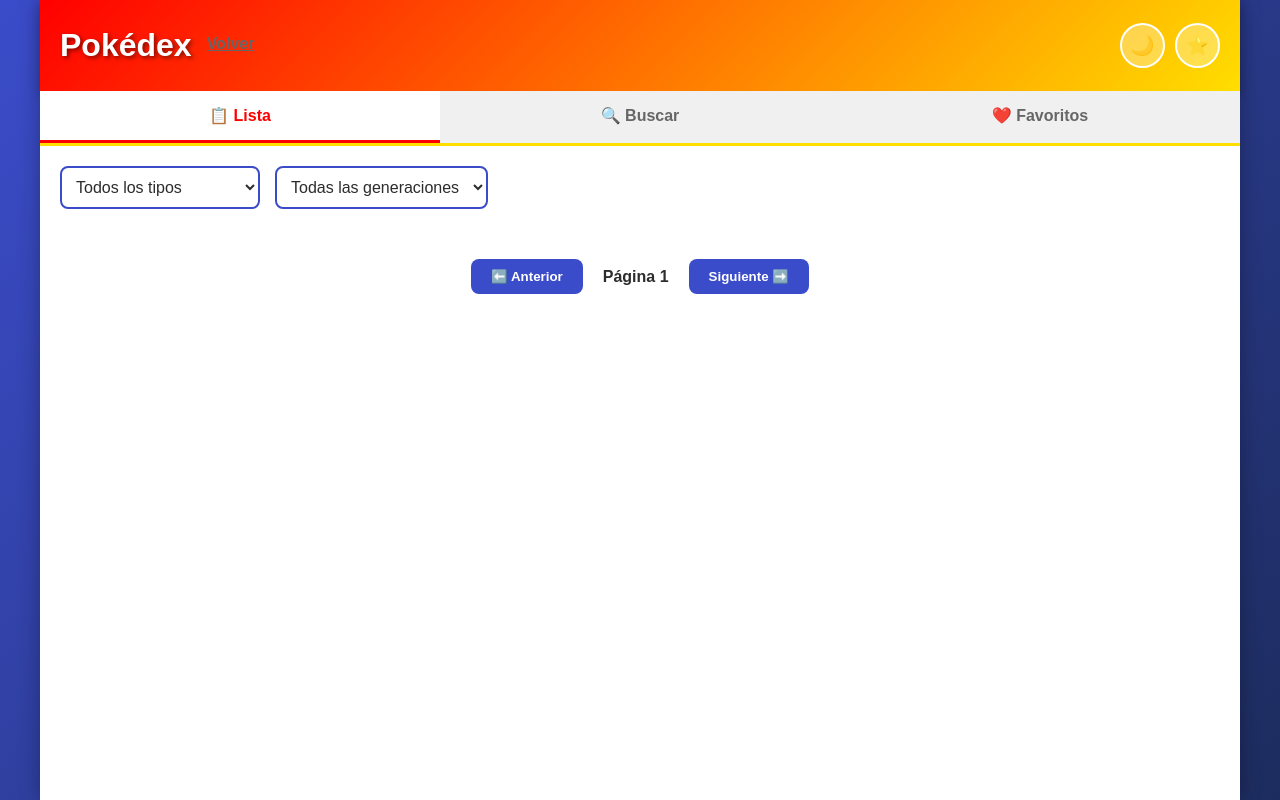
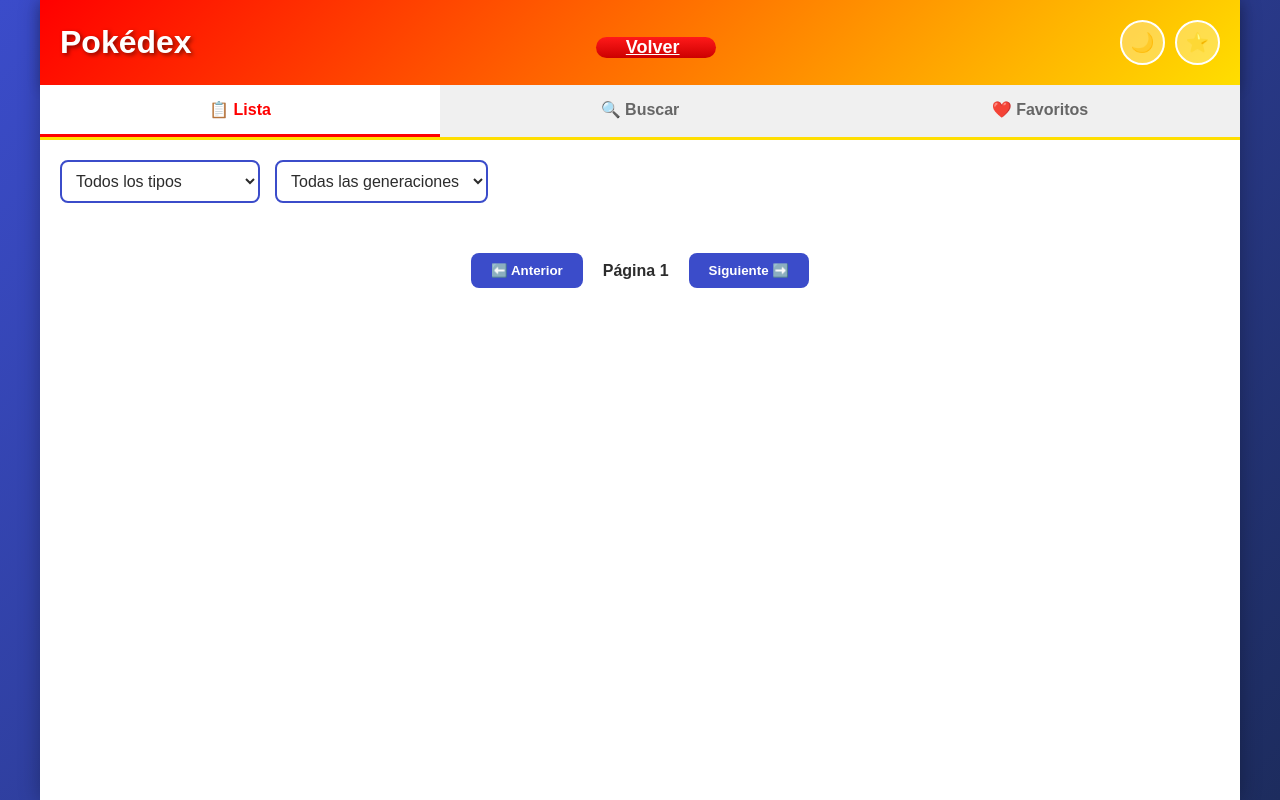
Before and after one commit to nuriaotero/Pokedex, a plain HTML site: page Pokedex3/index.html in a window 1280 px wide. Drawn offline with Linux system fonts and the light colour scheme; no server answers.

Commit message:
Update styles.css

```diff
--- a/Pokedex3/styles.css
+++ b/Pokedex3/styles.css
@@ -107,16 +107,17 @@
 header a{
 
 
-      flex: 1;
-    padding: 15px;
+     background: linear-gradient(to bottom, #ff1a1a, #cc0000);
+    color: white;
     border: none;
-    background: transparent;
-    color: var(--text-secondary);
+    margin-bottom: -10px;
+    padding: 0 30px;
+    border-radius: 12px;
     cursor: pointer;
-    font-size: 1rem;
+    font-size: 18px;
     font-weight: bold;
     transition: all 0.3s ease;
-    border-bottom: 3px solid transparent;
+    min-width: 120px;
 }
 .nav-btn.active {
     color: var(--red);
```
